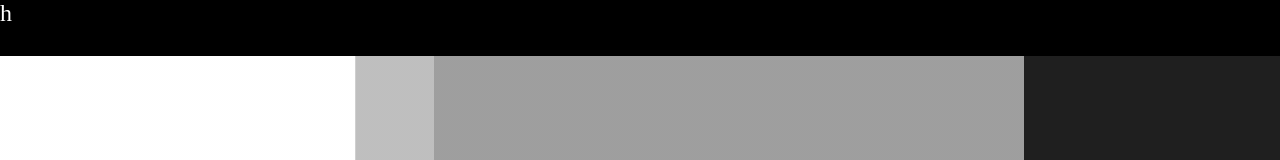
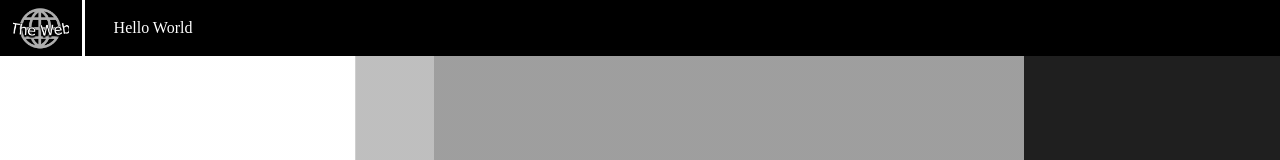
Before and after one commit to The-Inter-Webs/the-inter-webs.github.io, a plain HTML site: page docs/index.html in a window 1280 px wide. Shown: the top 160 px of the page. Drawn offline with Linux system fonts and the light colour scheme.

Commit message:
Fixed Up menu +image

```diff
--- a/docs/Assets/styles.css
+++ b/docs/Assets/styles.css
@@ -14,11 +14,13 @@
     animation-direction: alternate-reverse;
     animation-duration: 4s;
 }
-.bg3{   animation-duration: 5s; }
+.bg3{animation-duration: 5s;}
+
 @keyframes slide {
-    0% {    transform: translateX(-15%);    }
-    100% {    transform: translateX(15%);    }
+    0% {transform: translateX(-15%);}
+    100% {transform: translateX(15%);}
 }
+
 
 /* Menu Bar */
 .menu-bar{
@@ -28,12 +30,30 @@
     width: 100%;
     height: 7%;
     background: black;
+    display: flex;
 }
 .menu-bar a{
-    font-size: 150%;
+    font-size: inherit;
     text-decoration: none;
     color: white;
+    display: inline-flex;
+    align-self: center;
+    padding: 14px 16px;
 }
+.menu-bar a:hover{background-color: rgb(255, 255, 255); color: black;}
 .menu-bar img{
-    width: 1%;
+    float: left;
+    width: max-content;
+    margin-left: 1%;
 }
+.menu-bar div{
+    color: white;
+    background-color: white;
+    margin-left: 1%;
+    margin-right: 1%;
+    position: relative;
+    display: inline-block;
+}
+
+
+/* F */
--- a/docs/index.html
+++ b/docs/index.html
@@ -10,8 +10,9 @@
         <div class="bg bg2"></div>
         <div class="bg bg3"></div>
         <div class="menu-bar">
-            <!--<img src="Assets/logo.png" alt="Web Logo">-->
-            <a href="#">h</a>
+            <img src="Assets/logo.png" alt="Web Logo">
+            <div>|</div>
+            <a href="#">Hello World</a>
             <a href="#"></a>
             <a href="#"></a>
         </div>
```
